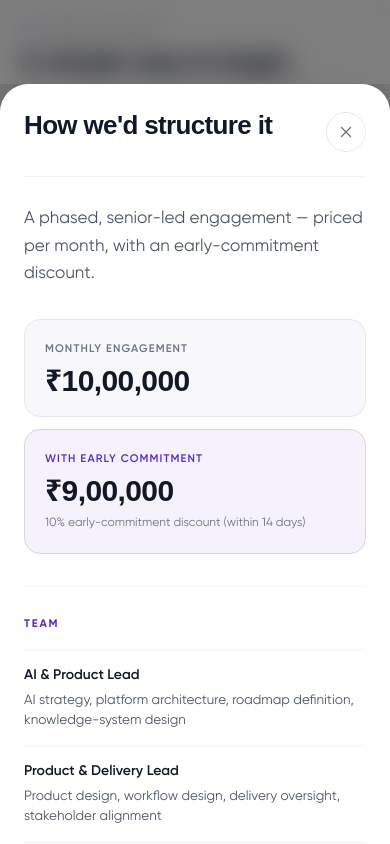
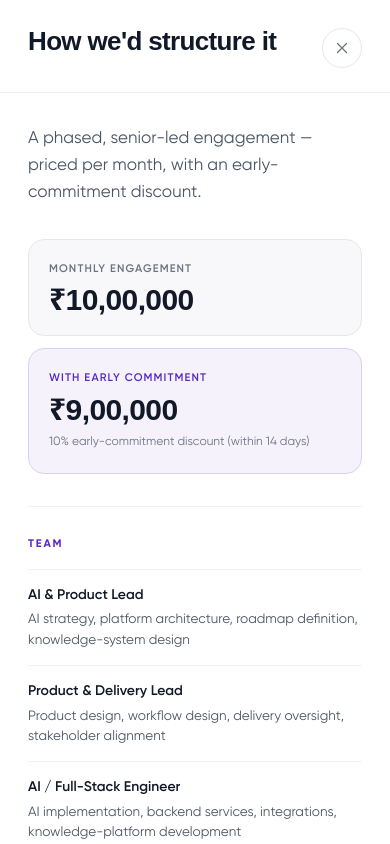
Before and after one commit to yuvabe-ai-labs/proposal-chlorophyll, a Next.js app: page / in a window 390 px wide. Both pictures are taken after a click on the button "Commercials". Shown: the part 7003-7847 px from the top of the page. Built offline with nearby package versions, Linux system fonts and the light colour scheme; a web font is replaced by a local one.

Commit message:
design: convert deep-dives from centered modal to large right side-drawer
- Full-height drawer, slides in from the right (720px / full-width on mobile)
- Sticky header with always-reachable close; body scrolls independently
- More room for the editorial content; backdrop fade retained

```diff
--- a/src/app/globals.css
+++ b/src/app/globals.css
@@ -130,20 +130,14 @@ body {
 }
 
 /* ============================================================================
-   DeepDive entrance — the panel rises gradually from the bottom; mobile is a
-   full sheet, desktop an editorial modal that lifts in and fades. Backdrop
-   fades in underneath.
+   DeepDive entrance — a large side drawer that slides in from the right, with
+   the backdrop fading in underneath.
    ========================================================================= */
 .deepdive-panel {
-  animation: deepdiveSheet 0.46s var(--ease-out);
+  animation: deepdiveDrawer 0.44s var(--ease-out);
 }
 .deepdive-dialog::backdrop {
   animation: deepdiveBackdrop 0.4s ease;
-}
-@media (min-width: 768px) {
-  .deepdive-panel {
-    animation: deepdiveModal 0.5s var(--ease-out);
-  }
 }
 @media (prefers-reduced-motion: reduce) {
   .deepdive-panel,
@@ -151,22 +145,12 @@ body {
     animation: none;
   }
 }
-@keyframes deepdiveSheet {
+@keyframes deepdiveDrawer {
   from {
-    transform: translateY(100%);
+    transform: translateX(100%);
   }
   to {
-    transform: translateY(0);
-  }
-}
-@keyframes deepdiveModal {
-  from {
-    opacity: 0;
-    transform: translateY(40px);
-  }
-  to {
-    opacity: 1;
-    transform: none;
+    transform: translateX(0);
   }
 }
 @keyframes deepdiveBackdrop {
--- a/src/components/DeepDive.tsx
+++ b/src/components/DeepDive.tsx
@@ -69,12 +69,12 @@ export function DeepDive({
         onClick={(e) => {
           if (e.target === ref.current) close();
         }}
-        className="deepdive-dialog m-0 w-full max-w-none bg-transparent p-0 text-left font-body normal-case tracking-normal backdrop:bg-black/50 backdrop:backdrop-blur-md fixed inset-x-0 bottom-0 top-auto md:inset-0 md:m-auto md:h-fit md:w-[min(48rem,92vw)]"
+        className="deepdive-dialog fixed inset-y-0 left-auto right-0 m-0 h-[100dvh] max-h-none w-[min(720px,100vw)] max-w-none bg-transparent p-0 text-left font-body normal-case tracking-normal backdrop:bg-black/50 backdrop:backdrop-blur-md"
       >
-        <div className="deepdive-panel w-full rounded-t-[28px] bg-white shadow-[0_-10px_50px_rgba(11,15,25,0.28)] md:rounded-[28px] md:shadow-[0_40px_100px_-12px_rgba(11,15,25,0.45)]">
-          <div className="max-h-[90vh] overflow-y-auto overscroll-contain rounded-t-[28px] px-6 pb-10 pt-7 text-neutral-900 md:max-h-[86vh] md:rounded-[28px] md:px-14 md:py-12">
-            <div className="mb-7 flex items-start justify-between gap-6 border-b border-neutral-100 pb-6 md:mb-9 md:pb-7">
-              <h3 className="font-display text-[26px] font-semibold leading-[1.04] tracking-[-0.025em] text-neutral-900 md:text-[38px]">
+        <div className="deepdive-panel flex h-full flex-col bg-white shadow-[-24px_0_70px_-10px_rgba(11,15,25,0.35)] md:rounded-l-[28px]">
+          {/* Sticky header — close is always reachable while the body scrolls */}
+          <div className="flex flex-none items-start justify-between gap-6 border-b border-neutral-100 px-7 pb-6 pt-7 md:px-12 md:pb-7 md:pt-10">
+            <h3 className="font-display text-[26px] font-semibold leading-[1.04] tracking-[-0.025em] text-neutral-900 md:text-[36px]">
               {title}
             </h3>
             <button
@@ -86,7 +86,8 @@ export function DeepDive({
               <X className="h-[18px] w-[18px]" />
             </button>
           </div>
-            <div className="text-[14px] leading-relaxed md:text-[15px]">{children}</div>
+          <div className="flex-1 overflow-y-auto overscroll-contain px-7 pb-14 pt-8 text-[14px] leading-relaxed text-neutral-900 md:px-12 md:pb-16 md:pt-10 md:text-[15px]">
+            {children}
           </div>
         </div>
       </dialog>
```
Lines whose indentation alone changed are shown as unchanged.
